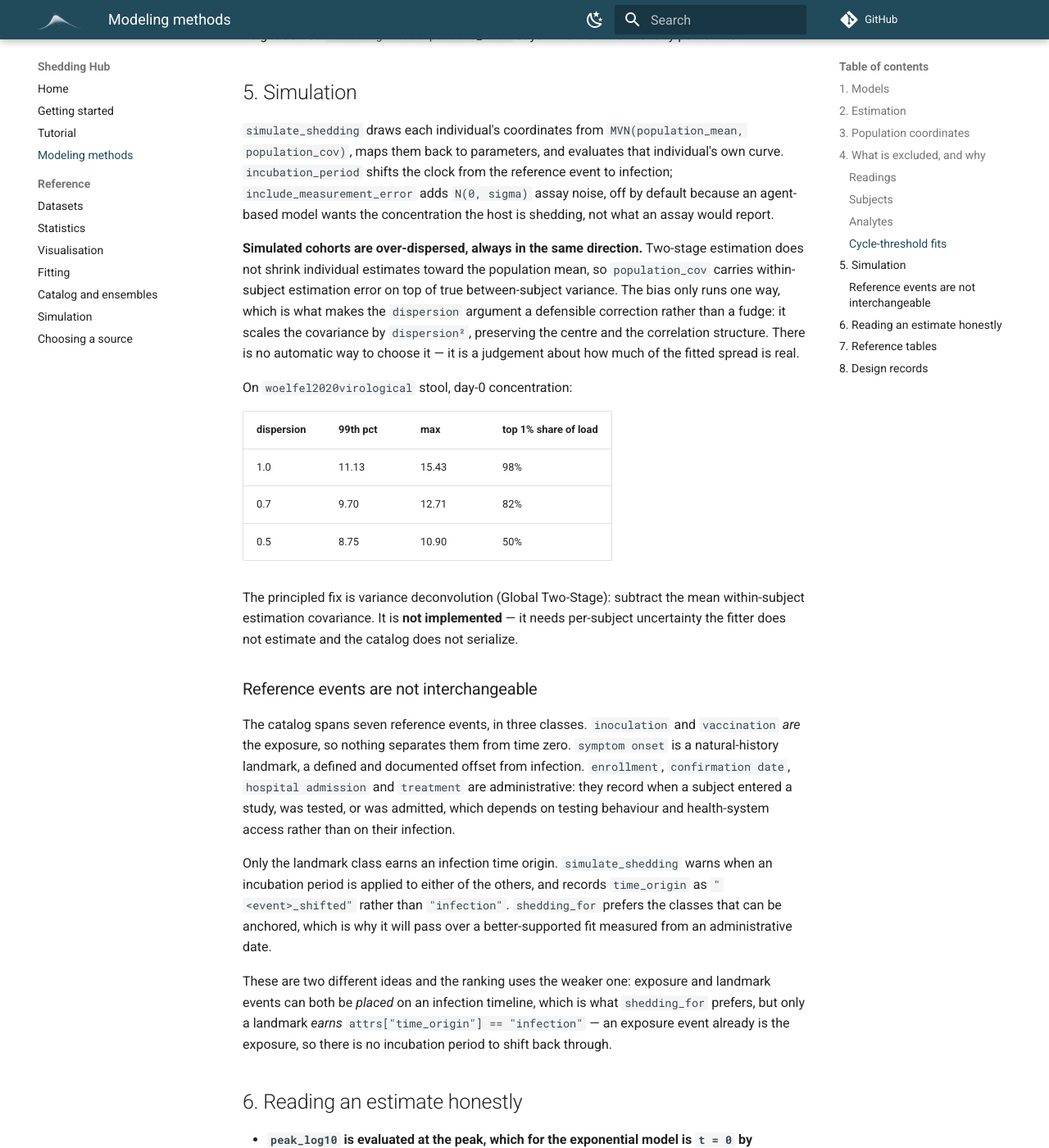
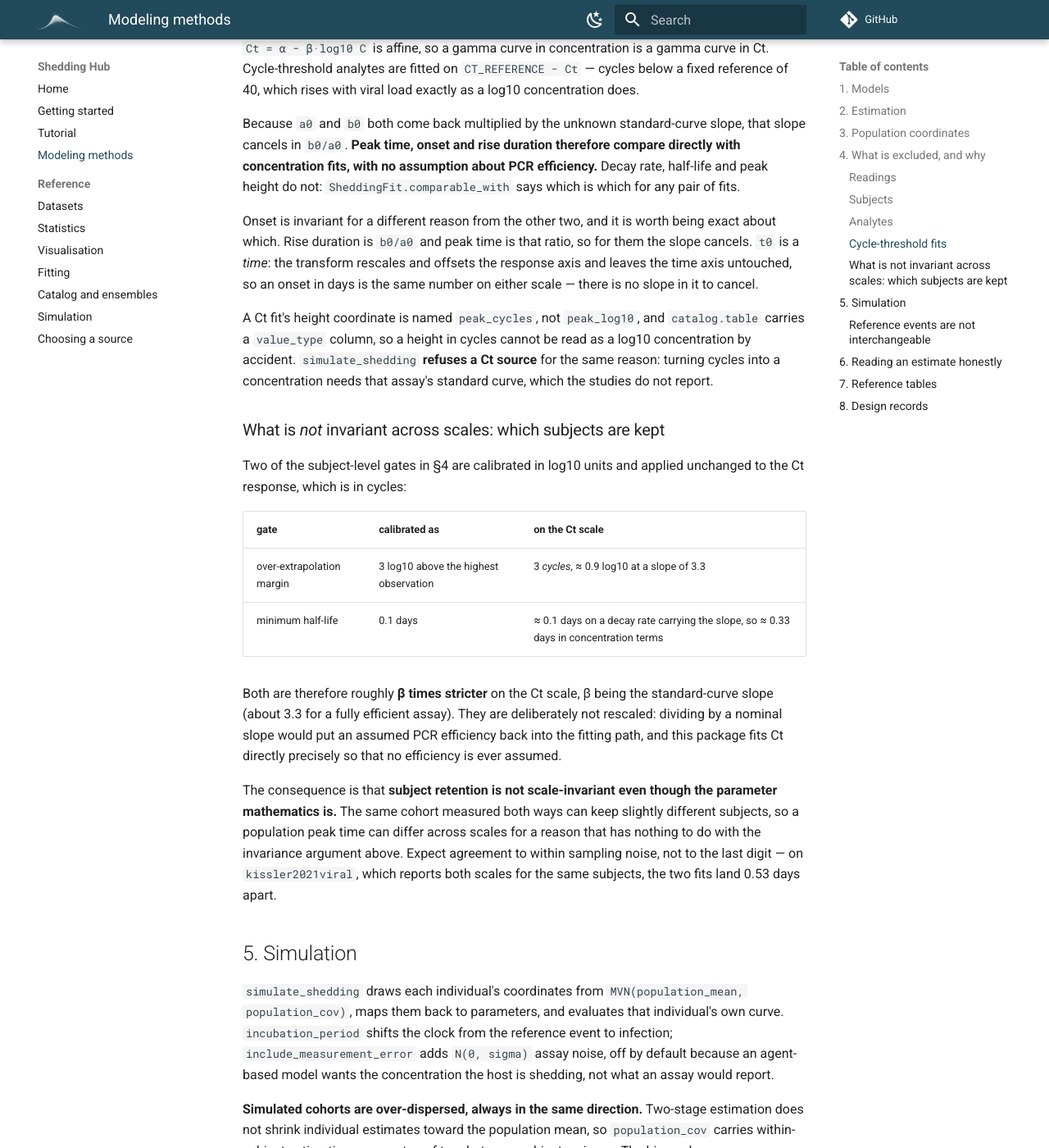
Before and after one commit to shedding-hub/shedding-hub, an MkDocs documentation site: the page built from docs/modeling-methods.md, in a window 1280 px wide and 1400 px high, scrolled down 4517 px. Shown: the whole window at 82% size. Built offline with MkDocs 1.6.1 and Material for MkDocs 9.7.7, drawn with Linux system fonts in a browser that asks for light colours; comment, search, counter and statistics services are not loaded; some of the changed text lies outside the part shown.

Commit message:
docs: say where the Ct scale changes the answer, and why we leave it
A reader comparing a Ct fit against a concentration fit could not learn from
the documentation that subject retention is not scale-invariant: two gates are
calibrated in log10 units and applied to a response in cycles, so they are
roughly the standard-curve slope stricter there and the two fits can summarize
slightly different subjects. The parameter mathematics is exact; which
subjects survive is not, and that is worth knowing before reading a
disagreement as signal.

Also corrects two claims: t0's invariance is not slope cancellation, and
kissler2021viral yields 225 numerically detected pairs, not the 2,406
timepoints where both analytes were merely recorded.

Co-Authored-By: Claude Opus 5 <noreply@anthropic.com>

```diff
--- a/docs/modeling-methods.md
+++ b/docs/modeling-methods.md
@@ -72,6 +72,10 @@ coordinates for any of the three models.
 | `gamma` | `log_a0`, `log_peak_day`, `peak_log10` |
 | `gamma_shifted` | `log_a0`, `log_rise_days`, `peak_log10`, `t0` |
 
+A cycle-threshold fit names its height `peak_cycles` instead — it is cycles
+below `CT_REFERENCE`, not a log10 concentration. The temporal coordinates are
+unchanged, because they mean the same thing on either scale.
+
 **For the rise-and-fall models, `c0` is not separately meaningful.** It is the
 concentration at `t = 1`, so a plausible value depends entirely on `b0`. On
 `woelfel2020virological` stool, `b0` spans 0.024 to 6.80 while `c0` counter-varies
@@ -118,6 +122,10 @@ A subject is excluded from the population summary — but kept in
 - **over-extrapolated**: implied peak more than **3 log10** above the highest
   concentration the analyte ever recorded
 
+The last two thresholds are calibrated in log10 units and applied to whatever
+scale the fit is on, so on a cycle-threshold fit they are stricter by roughly
+the standard-curve slope. See *Cycle-threshold fits* below.
+
 The last of these is judged against the data rather than a fixed bound, because
 what counts as absurd depends on what the assay can see. It matters: when the gate was
 introduced, 66 subjects across 34 fits implied peaks beyond that ceiling,
@@ -159,6 +167,42 @@ slope, that slope cancels in `b0/a0`. **Peak time, onset and rise duration
 therefore compare directly with concentration fits, with no assumption about
 PCR efficiency.** Decay rate, half-life and peak height do not:
 `SheddingFit.comparable_with` says which is which for any pair of fits.
+
+Onset is invariant for a different reason from the other two, and it is worth
+being exact about which. Rise duration is `b0/a0` and peak time is that ratio,
+so for them the slope cancels. `t0` is a *time*: the transform rescales and
+offsets the response axis and leaves the time axis untouched, so an onset in
+days is the same number on either scale — there is no slope in it to cancel.
+
+A Ct fit's height coordinate is named `peak_cycles`, not `peak_log10`, and
+`catalog.table` carries a `value_type` column, so a height in cycles cannot be
+read as a log10 concentration by accident. `simulate_shedding` **refuses a Ct
+source** for the same reason: turning cycles into a concentration needs that
+assay's standard curve, which the studies do not report.
+
+### What is *not* invariant across scales: which subjects are kept
+
+Two of the subject-level gates in §4 are calibrated in log10 units and applied
+unchanged to the Ct response, which is in cycles:
+
+| gate | calibrated as | on the Ct scale |
+|---|---|---|
+| over-extrapolation margin | 3 log10 above the highest observation | 3 *cycles*, ≈ 0.9 log10 at a slope of 3.3 |
+| minimum half-life | 0.1 days | ≈ 0.1 days on a decay rate carrying the slope, so ≈ 0.33 days in concentration terms |
+
+Both are therefore roughly **β times stricter** on the Ct scale, β being the
+standard-curve slope (about 3.3 for a fully efficient assay). They are
+deliberately not rescaled: dividing by a nominal slope would put an assumed PCR
+efficiency back into the fitting path, and this package fits Ct directly
+precisely so that no efficiency is ever assumed.
+
+The consequence is that **subject retention is not scale-invariant even though
+the parameter mathematics is.** The same cohort measured both ways can keep
+slightly different subjects, so a population peak time can differ across scales
+for a reason that has nothing to do with the invariance argument above. Expect
+agreement to within sampling noise, not to the last digit — on
+`kissler2021viral`, which reports both scales for the same subjects, the two
+fits land 0.53 days apart.
 
 ## 5. Simulation
 
```
Also changed, not shown: docs/superpowers/specs/2026-08-11-ct-value-shedding-models-design.md (+10 -5 lines).
